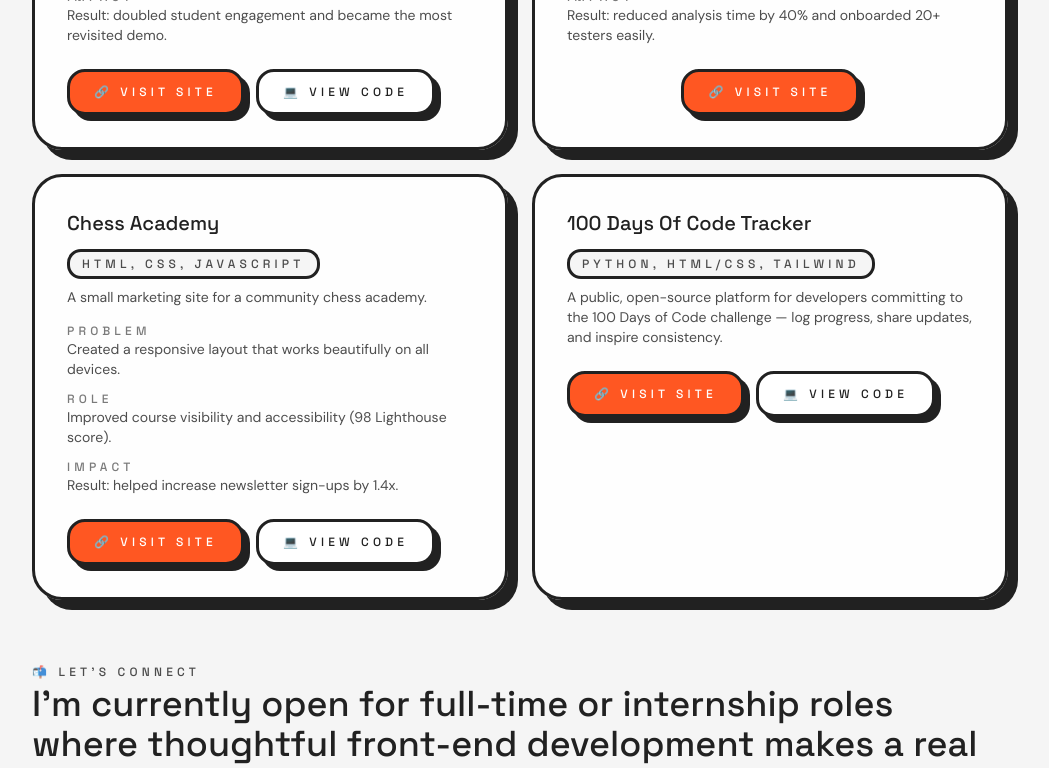
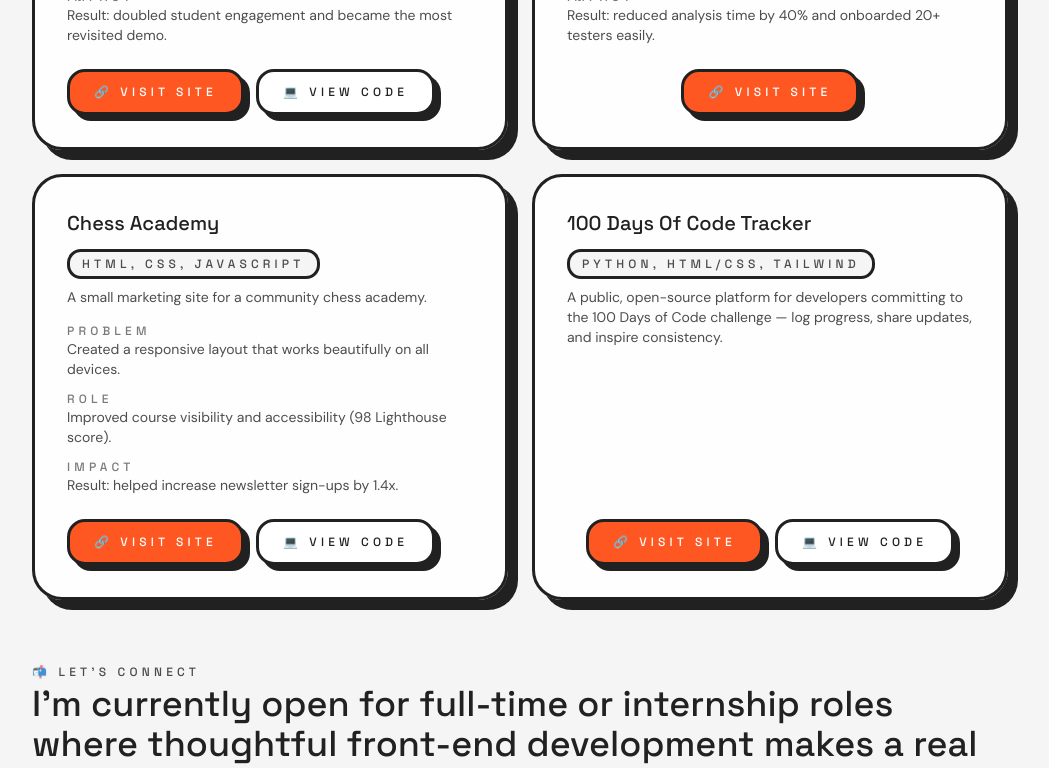
Before and after one commit to bhushcodes/bhushan-pawar, a React (Vite) app: page / in a window 1280 px wide. Shown: the part 2539-3307 px from the top of the page, without its empty margins (120-1169 px from the left). Built offline with nearby package versions, Linux system fonts and the light colour scheme.

Commit message:
Update App.jsx

```diff
--- a/src/App.jsx
+++ b/src/App.jsx
@@ -122,6 +122,7 @@ const projects = [
       'A public, open-source platform for developers committing to the 100 Days of Code challenge — log progress, share updates, and inspire consistency.',
     code: 'https://github.com/bhushcodes/100-days-of-code-tracker',
     live: 'https://100-days-of-code-tracker.netlify.app/',
+    buttonAlignment: 'center',
   },
 ]
 
@@ -468,9 +469,15 @@ function App() {
                 { label: 'Role', value: project.role },
                 { label: 'Impact', value: project.outcome },
               ].filter((section) => Boolean(section.value))
+              const buttonClasses = [
+                'mt-auto flex flex-wrap gap-3 pt-6',
+                project.buttonAlignment === 'center' ? 'justify-center' : '',
+              ]
+                .filter(Boolean)
+                .join(' ')
 
               return (
-                <article key={project.id} className={neoCard}>
+                <article key={project.id} className={`${neoCard} flex h-full flex-col`}>
                   <header className="space-y-2">
                     <div className="flex flex-wrap items-center justify-between gap-3">
                       <h3 className="font-display text-xl text-arcBlack dark:text-white">{project.title}</h3>
@@ -492,11 +499,7 @@ function App() {
                       ))}
                     </dl>
                   ) : null}
-                  <div
-                    className={`mt-6 flex flex-wrap gap-3 ${
-                      project.buttonAlignment === 'center' ? 'justify-center' : ''
-                    }`}
-                  >
+                  <div className={buttonClasses}>
                     {project.live ? (
                       <a href={project.live} target="_blank" rel="noopener noreferrer" className={buttonPrimary}>
                         🔗 Visit Site
```
